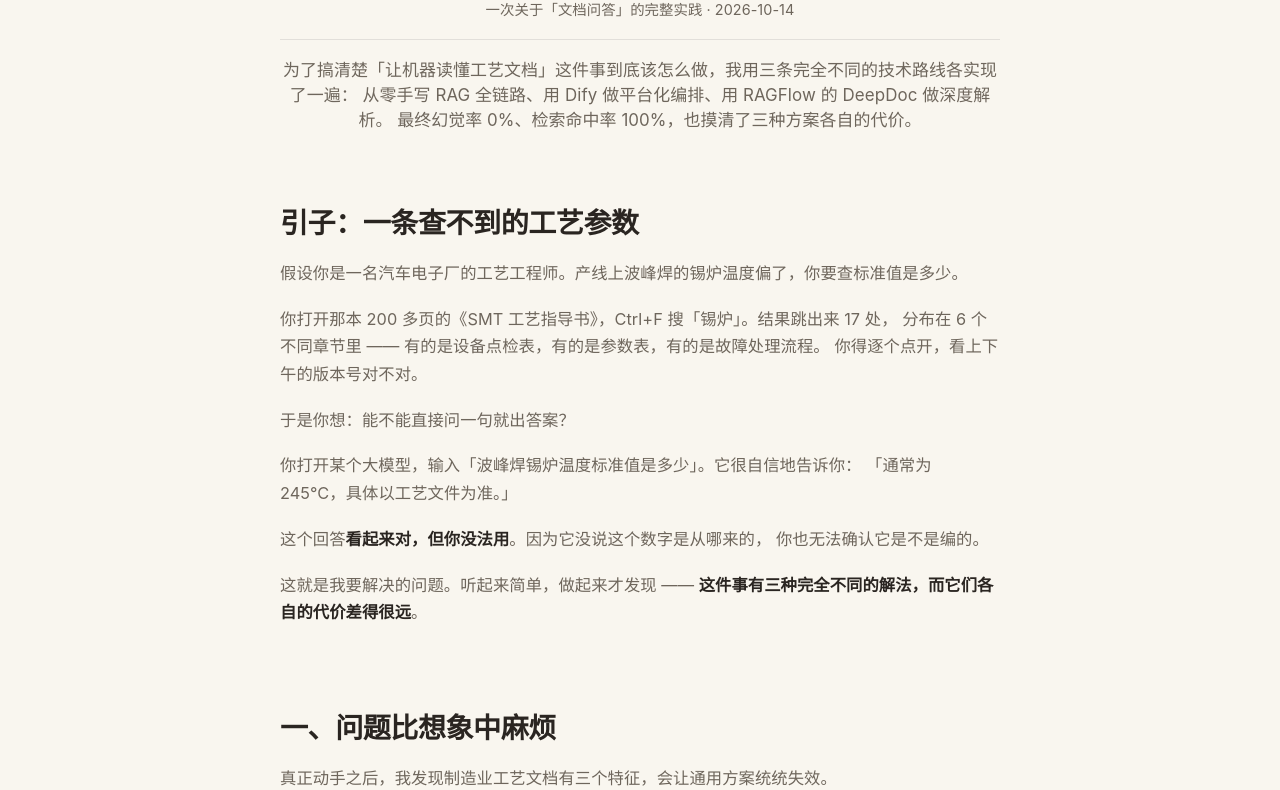
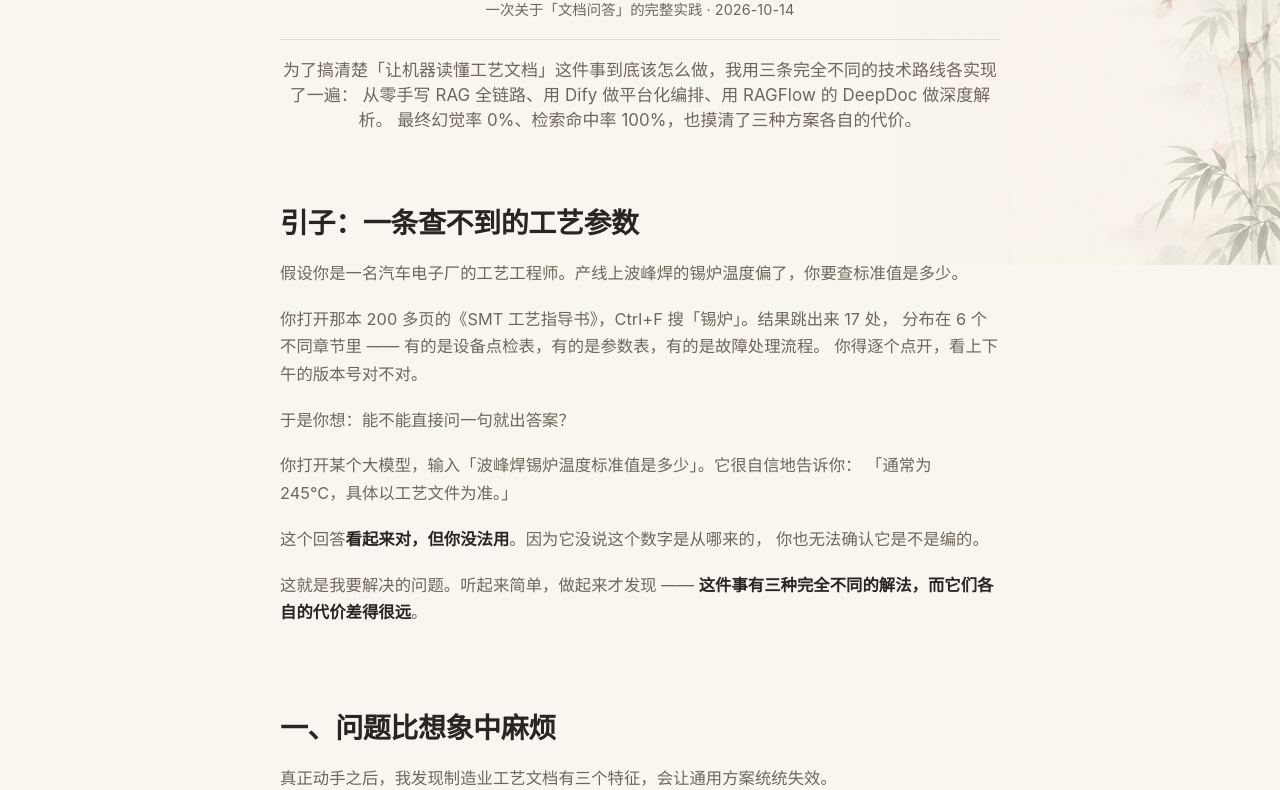
Before and after one commit to huatianxin02/huatianxin02.github.io, a plain HTML site: page blog-rag.html in a window 1280 px wide. Shown: the part 232-1022 px from the top of the page. Drawn offline with Linux system fonts and the light colour scheme.

Commit message:
20261014.4
加入樱花、竹林、水墨山水轮换背景

```diff
--- a/assets/css/style.css
+++ b/assets/css/style.css
@@ -1685,3 +1685,90 @@ article[id] {
   opacity: 1;
   font-weight: 500;
 }
+
+/* ---------- 浅色主题的局部画景：只占右侧 30%，不覆盖正文 ----------
+   三张图每 8 秒轮换，完整周期 24 秒；夜间和减弱动态效果另作处理。
+   背景图只在顶部区域出现，不铺满全站，保持原有的昼夜留白。 */
+.scenic-hero {
+  position: relative;
+  isolation: isolate;
+  overflow: hidden;
+}
+
+.scenic-hero > :not(.scenery) {
+  position: relative;
+  z-index: 1;
+}
+
+.scenery {
+  position: absolute;
+  top: 0;
+  right: 0;
+  width: min(30%, 420px);
+  height: 100%;
+  z-index: 0;
+  pointer-events: none;
+  overflow: hidden;
+  -webkit-mask-image: linear-gradient(90deg, transparent, #000 32%);
+  mask-image: linear-gradient(90deg, transparent, #000 32%);
+}
+
+.scenery__layer {
+  position: absolute;
+  inset: 0;
+  background-size: cover;
+  background-repeat: no-repeat;
+  opacity: 0;
+  animation: scenery-cycle 24s linear infinite;
+}
+
+.scenery__layer--sakura {
+  background-image: url("../../images/backgrounds/sakura.jpg");
+  background-position: right 15%;
+  animation-delay: 0s;
+}
+
+.scenery__layer--bamboo {
+  background-image: url("../../images/backgrounds/bamboo.jpg");
+  background-position: right 45%;
+  animation-delay: -16s;
+}
+
+.scenery__layer--landscape {
+  background-image: url("../../images/backgrounds/landscape.jpg");
+  background-position: right 34%;
+  animation-delay: -8s;
+}
+
+@keyframes scenery-cycle {
+  0%, 25% { opacity: 1; }
+  33.333%, 91.667% { opacity: 0; }
+  100% { opacity: 1; }
+}
+
+/* 长文页只点缀开头，不把画铺到整个阅读区。 */
+.article-page .scenery {
+  height: min(440px, 75vh);
+}
+
+/* 夜间不出现浅色图块，完整保留墨間的蓝调炭黑背景。 */
+body.dark .scenery {
+  display: none;
+}
+
+@media (prefers-reduced-motion: reduce) {
+  .scenery__layer {
+    animation: none;
+    opacity: 0;
+  }
+
+  .scenery__layer--sakura {
+    opacity: 1;
+  }
+}
+
+@media print {
+  .scenery {
+    display: none !important;
+  }
+}
--- a/blog-rag.html
+++ b/blog-rag.html
@@ -51,7 +51,12 @@
     </div>
   </header>
 
-  <section class="section" id="main">
+  <section class="section scenic-hero article-page" id="main">
+    <div class="scenery" aria-hidden="true">
+      <span class="scenery__layer scenery__layer--sakura"></span>
+      <span class="scenery__layer scenery__layer--bamboo"></span>
+      <span class="scenery__layer scenery__layer--landscape"></span>
+    </div>
     <div class="container">
       <article class="article">
 
```
Also changed, not shown: 404.html (+6 -1 lines), blog.html (+6 -1 lines), gallery.html (+6 -1 lines), index.html (+6 -1 lines), projects.html (+6 -1 lines), resume.html (+6 -1 lines), images/backgrounds/bamboo.jpg (added), images/backgrounds/landscape.jpg (added), images/backgrounds/sakura.jpg (added), 2 other files.
